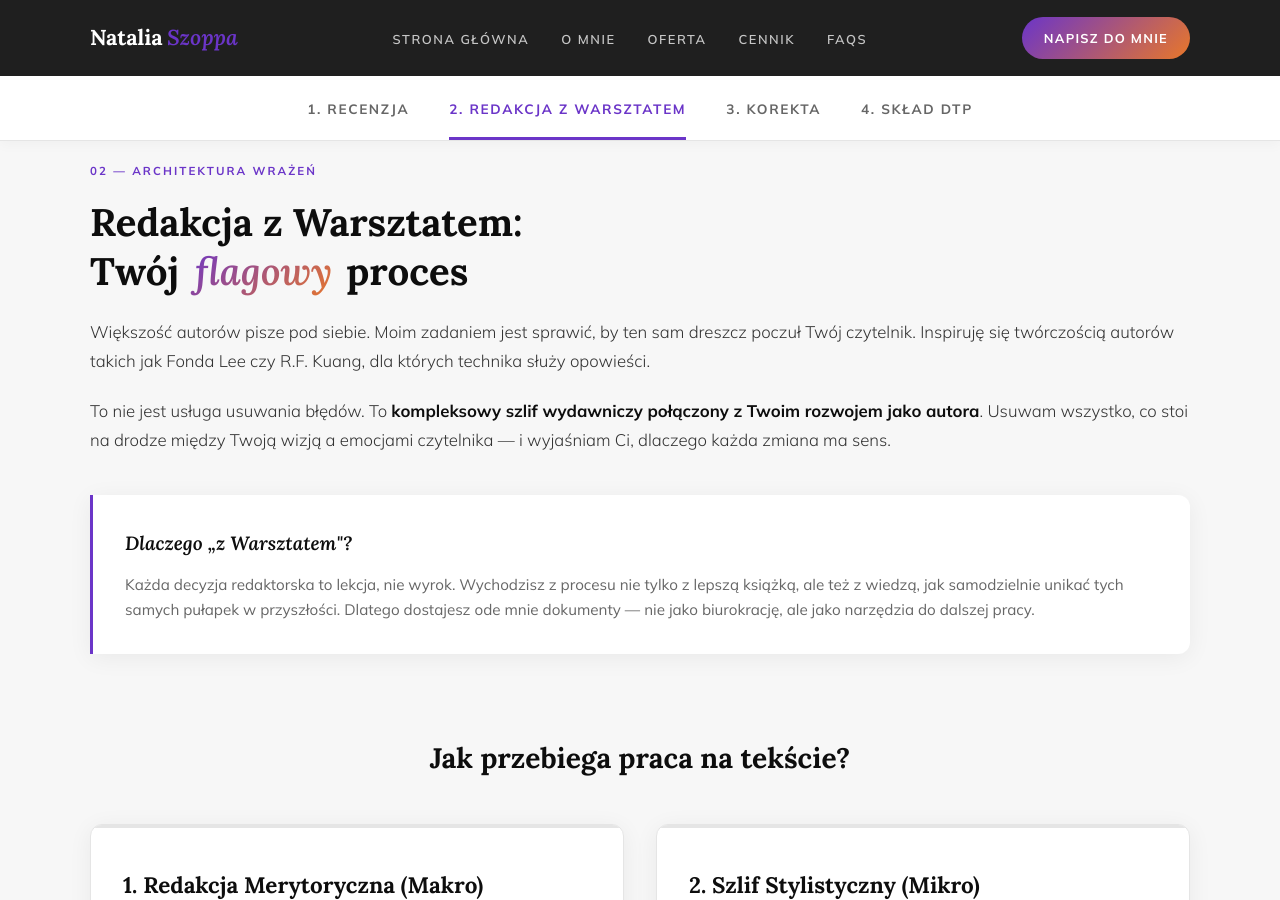
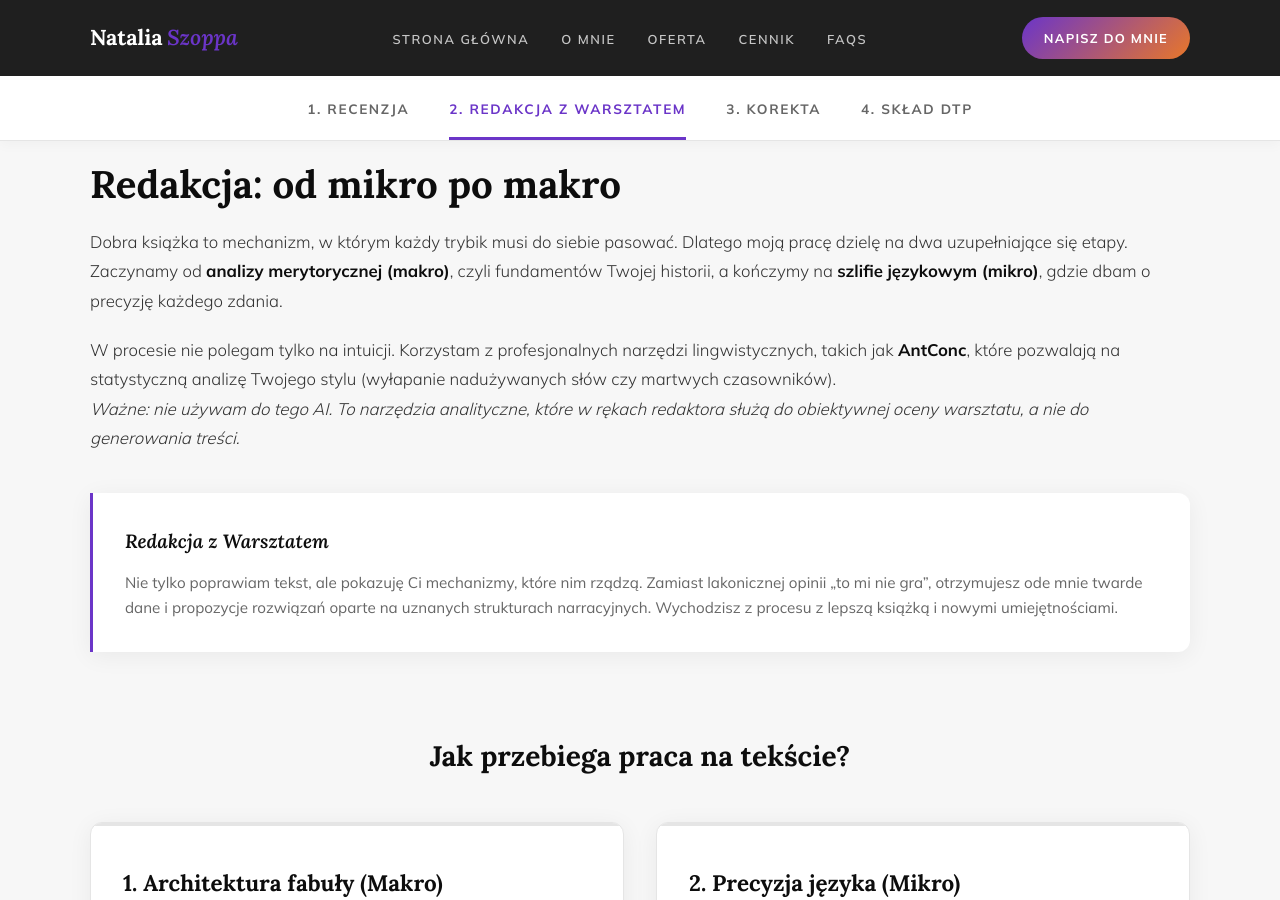
Before and after one commit to Bonnie00726/nataliaszoppa, a Jekyll site: the page built from oferta.html, in a window 1280 px wide and 900 px high, scrolled down 2577 px. Built offline with Jekyll 4.4.1, drawn with Linux system fonts in a browser that asks for light colours; some of the changed text lies outside the part shown.

Commit message:
Update oferta.html

```diff
--- a/oferta.html
+++ b/oferta.html
@@ -296,75 +296,96 @@ title: Oferta
   <!-- 2. REDAKCJA -->
 <section id="redakcja" class="section bg-warm toc-section">
     <div class="container">
-            <div class="eyebrow-label reveal">02 — Architektura wrażeń</div>
-            <h2 class="section-h2 reveal delay-1">Redakcja z Warsztatem:<br>Twój <em>flagowy</em> proces</h2>
+        <!-- Eyebrow usunięty zgodnie z prośbą -->
+        <h2 class="section-h2 reveal delay-1">Redakcja: od mikro po makro</h2>
+
         <div class="text-content reveal delay-2">
-                <p>Większość autorów pisze pod siebie. Moim zadaniem jest sprawić, by ten sam dreszcz poczuł Twój czytelnik. Inspiruję się twórczością autorów takich jak Fonda Lee czy R.F. Kuang, dla których technika służy opowieści.</p>
-                <p>To nie jest usługa usuwania błędów. To <strong>kompleksowy szlif wydawniczy połączony z Twoim rozwojem jako autora</strong>. Usuwam wszystko, co stoi na drodze między Twoją wizją a emocjami czytelnika — i wyjaśniam Ci, dlaczego każda zmiana ma sens.</p>
+            <p>Dobra książka to mechanizm, w którym każdy trybik musi do siebie pasować. Dlatego moją pracę dzielę na dwa uzupełniające się etapy. Zaczynamy od <strong>analizy merytorycznej (makro)</strong>, czyli fundamentów Twojej historii, a kończymy na <strong>szlifie językowym (mikro)</strong>, gdzie dbam o precyzję każdego zdania.</p>
+
+            <p>W procesie nie polegam tylko na intuicji. Korzystam z profesjonalnych narzędzi lingwistycznych, takich jak <strong>AntConc</strong>, które pozwalają na statystyczną analizę Twojego stylu (wyłapanie nadużywanych słów czy martwych czasowników).
+            <br><em>Ważne: nie używam do tego AI. To narzędzia analityczne, które w rękach redaktora służą do obiektywnej oceny warsztatu, a nie do generowania treści.</em></p>
         </div>
+
         <div class="analogy-box reveal delay-3">
-                <h4>Dlaczego „z Warsztatem"?</h4>
-                <p>Każda decyzja redaktorska to lekcja, nie wyrok. Wychodzisz z procesu nie tylko z lepszą książką, ale też z wiedzą, jak samodzielnie unikać tych samych pułapek w przyszłości. Dlatego dostajesz ode mnie dokumenty — nie jako biurokrację, ale jako narzędzia do dalszej pracy.</p>
+            <h4>Redakcja z Warsztatem</h4>
+            <p>Nie tylko poprawiam tekst, ale pokazuję Ci mechanizmy, które nim rządzą. Zamiast lakonicznej opinii „to mi nie gra”, otrzymujesz ode mnie twarde dane i propozycje rozwiązań oparte na uznanych strukturach narracyjnych. Wychodzisz z procesu z lepszą książką i nowymi umiejętnościami.</p>
         </div>
     </div>
+
     <div class="container--wide">
         <h3 class="sub-section-title reveal">Jak przebiega praca na tekście?</h3>
         <div class="compare-grid reveal">
+            <!-- TABELA: MAKRO -->
             <div class="compare-card reveal delay-1">
-                    <h3>1. Redakcja Merytoryczna (Makro)</h3>
+                <h3>1. Architektura fabuły (Makro)</h3>
                 <ul class="compare-list">
-                        <li><strong>Przebudowa struktury</strong><br>Oceniam rytm i napięcie. Jeśli scena nic nie wnosi do fabuły lub spowalnia akcję – usuwamy ją lub przebudowujemy.</li>
-                        <li><strong>Zasada „Show, don't tell"</strong><br>Przekształcamy suche fakty w dynamiczne sceny, które czytelnik może poczuć i zobaczyć.</li>
-                        <li><strong>Spójność logiki</strong><br>Eliminuję luki fabularne i pilnuję, by motywacje bohaterów były zawsze w 100% wiarygodne.</li>
+                    <li><strong>Struktura i tempo</strong><br>Sprawdzam, czy historia ma solidny stelaż (np. Beat Sheet). Weryfikuję punkty zwrotne i dbam, by napięcie nie opadało w połowie książki.</li>
+                    <li><strong>Bohaterowie i motywacje</strong><br>Analizuję łuk postaci. Upewniam się, że decyzje bohaterów są wiarygodne, a ich cele jasno określone i odczuwalne dla czytelnika.</li>
+                    <li><strong>Dynamika scen</strong><br>Wskazuję fragmenty, które nic nie wnoszą do fabuły. Pomagam usunąć przestoje i wzmocnić sceny o kluczowym znaczeniu.</li>
                 </ul>
             </div>
+            <!-- TABELA: MIKRO -->
             <div class="compare-card reveal delay-2">
-                    <h3>2. Szlif Stylistyczny (Mikro)</h3>
+                <h3>2. Precyzja języka (Mikro)</h3>
                 <ul class="compare-list">
-                        <li><strong>Dynamizacja języka</strong><br>Eliminuję powtórzenia, wybieram najmocniejsze czasowniki i wyrzucam narracyjne zapychacze.</li>
-                        <li><strong>Dopasowanie do klimatu</strong><br>Dostosowuję słownictwo tak, by idealnie pasowało do budowanego przez Ciebie świata (np. dark fantasy).</li>
-                        <li><strong>Ochrona Twojego głosu</strong><br>Szlifuję tekst, ale upewniam się, że wciąż brzmi jak Twój, a nie jak mój.</li>
+                    <li><strong>Dywersyfikacja leksykalna</strong><br>Dzięki statystyce wyłapuję Twoje nawykowe powtórzenia i zastępuję „suche” czasowniki mocniejszymi odpowiednikami.</li>
+                    <li><strong>Logika i flow zdania</strong><br>Przestawiam szyk i porządkuję akapity tak, aby myśl płynęła gładko, a styl był dopasowany do klimatu opowieści.</li>
+                    <li><strong>Zasada „Show, don’t tell”</strong><br>Pracuję nad tym, by tekst przestał raportować fakty, a zaczął budować obrazy w głowie czytelnika.</li>
                 </ul>
             </div>
         </div>
     </div>
+
     <div class="container--wide">
         <div class="delivery-pack reveal">
             <div class="delivery-pack-header">
                 <h3>Twój pakiet po zakończeniu współpracy</h3>
-                    <p>Konkretne dokumenty, które trzymasz w rękach — nie obietnice, a narzędzia</p>
+                <p>Narzędzia, które pomogą Ci pisać lepiej każdą kolejną historię</p>
             </div>
             <div class="delivery-items">
+                <!-- MANUSKRYPT -->
                 <div class="delivery-item delivery-item--highlight reveal delay-1">
                     <div class="delivery-item-icon"><i class="las la-file-alt"></i></div>
-                        <div class="delivery-item-body"><h4>Zredagowany manuskrypt</h4><p>Plik z uwagami i śledzonymi zmianami — akceptujesz lub odrzucasz każdą z nich sam.</p></div>
+                    <div class="delivery-item-body">
+                        <h4>Zredagowany manuskrypt</h4>
+                        <p>Plik z uwagami i śledzonymi zmianami. Widzisz każdą ingerencję i decydujesz o jej finalnym kształcie.</p>
                     </div>
+                </div>
+                <!-- RAPORT MERYTORYCZNY -->
                 <div class="delivery-item reveal delay-2">
-                        <div class="delivery-item-icon"><i class="las la-chart-line"></i></div>
-                        <div class="delivery-item-body"><h4>Raport Czytelniczy (PDF)</h4><p>Mapa emocji czytelnika: napięcie, znudzenie, zachwyt — rozdział po rozdziale.</p></div>
+                    <div class="delivery-item-icon"><i class="las la-project-diagram"></i></div>
+                    <div class="delivery-item-body">
+                        <h4>Raport Merytoryczny</h4>
+                        <p>Analiza struktury oparta na 15 punktach fabularnych (Beat Sheet). Ocena łuku postaci i logiki świata.</p>
                     </div>
+                </div>
+                <!-- RAPORT JĘZYKOWY -->
                 <div class="delivery-item reveal delay-3">
-                        <div class="delivery-item-icon"><i class="las la-chalkboard-teacher"></i></div>
-                        <div class="delivery-item-body"><h4>Arkusz Warsztatowy</h4><p>Twoje indywidualne wzorce językowe i ćwiczenia, które pomagają je przełamać.</p></div>
+                    <div class="delivery-item-icon"><i class="las la-chart-bar"></i></div>
+                    <div class="delivery-item-body">
+                        <h4>Raport Językowy</h4>
+                        <p>Profil Twojego stylu: statystyka nadużywanych fraz, analiza dynamiki dialogów i indywidualna lista „do poprawy”.</p>
                     </div>
                 </div>
             </div>
         </div>
+    </div>
+
     <div class="warning-box reveal">
         <i class="las la-exclamation-triangle"></i>
         <div>
             <p><strong>Czego redakcja nie zapewni?</strong></p>
-                <p>Redakcja to „otwarta operacja" na tekście. Po jej zakończeniu i naniesieniu przez Ciebie zmian, książka <strong>nie jest jeszcze gotowa do druku</strong>. Każdy profesjonalnie przygotowany tekst po etapie redakcji musi przejść przez korektę techniczną, aby wyeliminować błędy powstałe podczas przebudowy zdań.</p>
+            <p>Redakcja to głęboka praca na tkance tekstu. Po jej zakończeniu i naniesieniu poprawek, książka wymaga jeszcze <strong>korekty technicznej</strong>. To niezbędny etap, by wyłapać drobne błędy, które mogły powstać podczas przebudowy zdań.</p>
         </div>
     </div>
+
     <div class="container">
         <div class="section-footer reveal">
-                <a href="/kontakt" class="btn-gradient">Rozpocznij redakcję z warsztatem</a>
-                <p style="font-family: var(--sans); font-size: 0.85rem; color: var(--ink-muted); margin: 0; font-weight: 300;">Chcesz wiedzieć, co po redakcji? Zajrzyj niżej — korekta to następny naturalny krok.</p>
+            <a href="/kontakt" class="btn-gradient">Wybierz redakcję od mikro po makro</a>
+            <p style="font-family: var(--sans); font-size: 0.85rem; color: var(--ink-muted); margin: 0; font-weight: 300;">Masz gotowy tekst? Prześlij próbkę — sprawdzę, jakiego wsparcia potrzebuje Twoja historia.</p>
         </div>
     </div>
 </section>
-
     <!-- 3. KOREKTA -->
     <section id="korekta" class="section bg-white toc-section">
         <div class="container">
```
Lines whose indentation alone changed are shown as unchanged.
